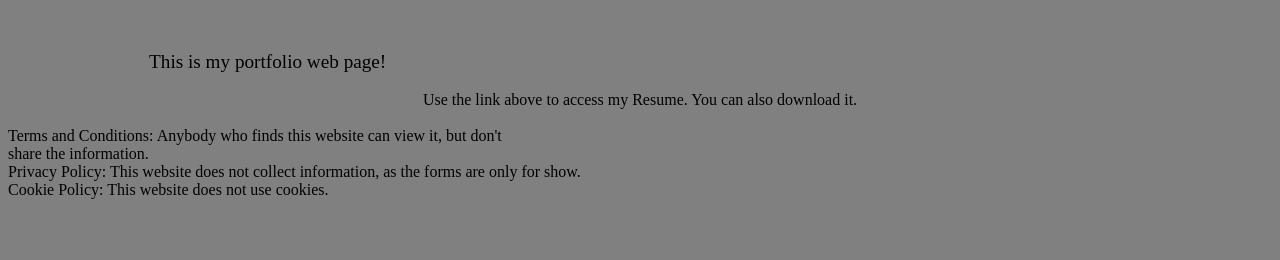
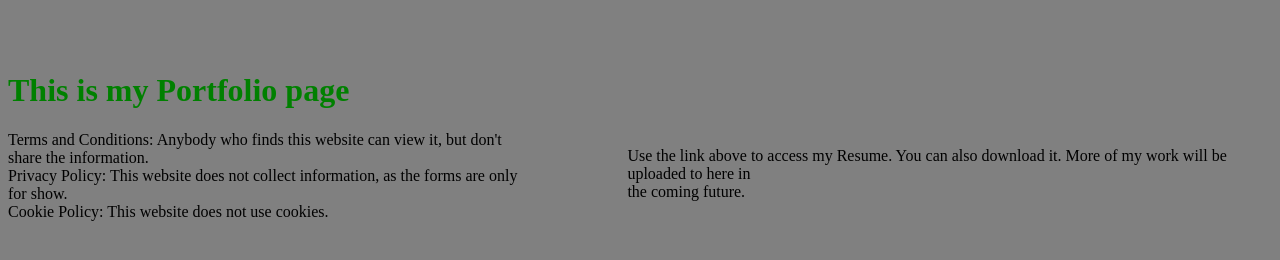
Before and after one commit to 26noahr/lab3, a plain HTML site: page portfolio.html in a window 1280 px wide. Shown: the part 390-650 px from the top of the page. Drawn offline with Linux system fonts and the light colour scheme.

Commit message:
Update portfolio.html

```diff
--- a/portfolio.html
+++ b/portfolio.html
@@ -29,9 +29,11 @@ Click nbfs://nbhost/SystemFileSystem/Templates/Other/html.html to edit this temp
     <center><img src='https://github.com/26noahr/lab3/blob/main/ProfilePicture.PNG?raw=true' alt='This is my photograph' width=300
                  style="margin:50px 0px"></img></center>
 
+        <h1>This is my Portfolio page</h1>
+
         <p>
-            <center><big>This is my portfolio web page!</big></center><br>
-            <center>Use the link above to access my Resume. You can also download it.</center><br>
+            Use the link above to access my Resume. You can also download it. More of my work will be uploaded to here in<br>
+            the coming future.
         </p>
 
     </body>
```
